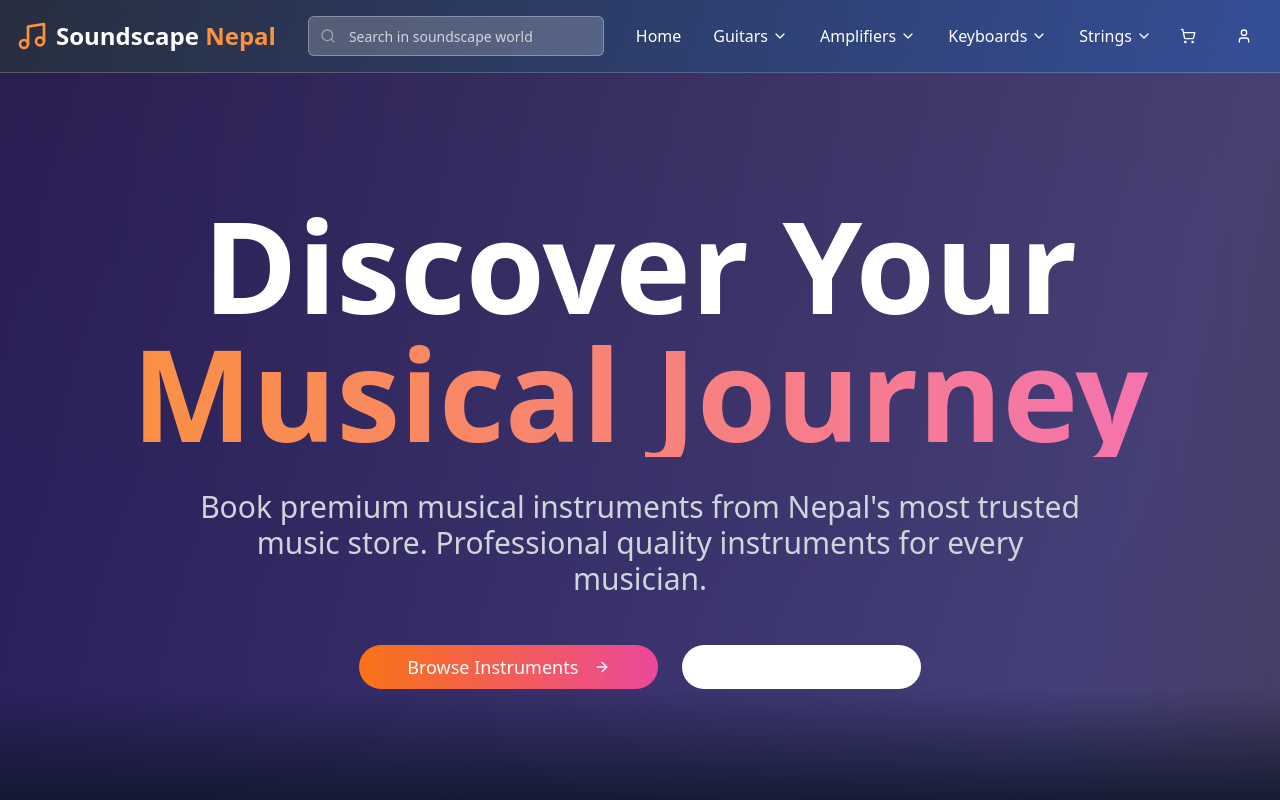
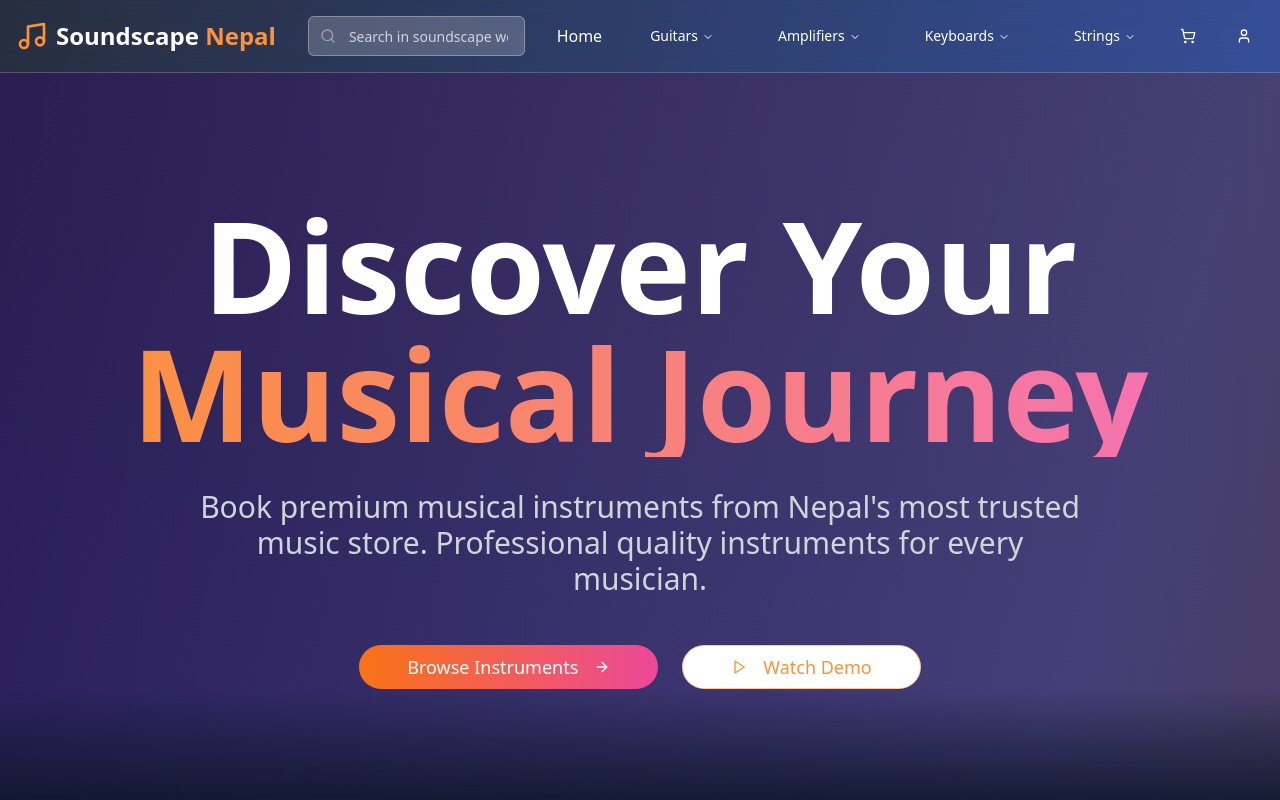
Before and after one commit to aayushf310/soundscape-nepal, a React (Vite) app: page / in a window 1280 px wide. Shown: the top 800 px of the page. Built offline with nearby package versions, Linux system fonts and the light colour scheme.

Commit message:
Fix: Nav menu dropdown and button colors
- Fixed the nav menu dropdown functionality.
- Changed the color of all white buttons to a more relevant color.

```diff
--- a/src/components/Header.tsx
+++ b/src/components/Header.tsx
@@ -3,11 +3,13 @@ import { Search, ShoppingCart, User, Music, ChevronDown } from "lucide-react";
 import { Button } from "@/components/ui/button";
 import { Input } from "@/components/ui/input";
 import {
-  DropdownMenu,
-  DropdownMenuContent,
-  DropdownMenuItem,
-  DropdownMenuTrigger,
-} from "@/components/ui/dropdown-menu";
+  NavigationMenu,
+  NavigationMenuContent,
+  NavigationMenuItem,
+  NavigationMenuLink,
+  NavigationMenuList,
+  NavigationMenuTrigger,
+} from "@/components/ui/navigation-menu";
 
 const Header = () => {
   const navItems = [
@@ -54,21 +56,29 @@ const Header = () => {
           <nav className="hidden md:flex items-center space-x-8">
             <a href="#" className="text-white hover:text-orange-400 transition-colors">Home</a>
 
-            {navItems.map((category) => (
-              <DropdownMenu key={category.title}>
-                <DropdownMenuTrigger className="text-white hover:text-orange-400 transition-colors flex items-center space-x-1 bg-transparent border-none outline-none group">
-                  <span>{category.title}</span>
-                  <ChevronDown className="h-4 w-4 group-hover:rotate-180 transition-transform duration-300" />
-                </DropdownMenuTrigger>
-                <DropdownMenuContent className="bg-white/95 backdrop-blur-md border border-white/20 z-50 shadow-xl rounded-lg">
-                  {category.items.map((item) => (
-                    <DropdownMenuItem key={item} className="text-gray-800 hover:bg-gradient-to-r hover:from-orange-100 hover:to-pink-100 hover:text-orange-600 cursor-pointer transition-all duration-300 rounded-md mx-1">
-                      {item}
-                    </DropdownMenuItem>
-                  ))}
-                </DropdownMenuContent>
-              </DropdownMenu>
-            ))}
+            <NavigationMenu>
+              <NavigationMenuList className="flex space-x-8">
+                {navItems.map((category) => (
+                  <NavigationMenuItem key={category.title}>
+                    <NavigationMenuTrigger className="text-white hover:text-orange-400 transition-colors bg-transparent border-none outline-none data-[state=open]:text-orange-400">
+                      {category.title}
+                    </NavigationMenuTrigger>
+                    <NavigationMenuContent className="min-w-[200px] bg-white/95 backdrop-blur-md border border-white/20 z-50 shadow-xl rounded-lg p-2">
+                      <div className="grid gap-1">
+                        {category.items.map((item) => (
+                          <NavigationMenuLink
+                            key={item}
+                            className="block px-3 py-2 text-gray-800 hover:bg-gradient-to-r hover:from-orange-100 hover:to-pink-100 hover:text-orange-600 cursor-pointer transition-all duration-300 rounded-md"
+                          >
+                            {item}
+                          </NavigationMenuLink>
+                        ))}
+                      </div>
+                    </NavigationMenuContent>
+                  </NavigationMenuItem>
+                ))}
+              </NavigationMenuList>
+            </NavigationMenu>
           </nav>
 
           <div className="flex items-center space-x-4">
--- a/src/components/Hero.tsx
+++ b/src/components/Hero.tsx
@@ -29,7 +29,7 @@ const Hero = () => {
             <Button
               variant="outline"
               size="lg"
-              className="border-white/30 text-white hover:bg-white/10 px-12 py-4 rounded-full text-lg"
+              className="border-orange-400/50 text-orange-400 hover:bg-orange-400/10 hover:border-orange-400 px-12 py-4 rounded-full text-lg transition-all duration-300"
             >
               <Play className="mr-2 h-6 w-6" />
               Watch Demo
--- a/src/components/MoreWaysToSave.tsx
+++ b/src/components/MoreWaysToSave.tsx
@@ -70,7 +70,7 @@ const MoreWaysToSave = () => {
                 </p>
                 <Button
                   variant="outline"
-                  className="bg-white/20 border-white/30 text-white hover:bg-white hover:text-gray-900 transition-all duration-300 rounded-full px-6"
+                  className="bg-orange-500/20 border-orange-400/50 text-orange-300 hover:bg-orange-500 hover:text-white hover:border-orange-500 transition-all duration-300 rounded-full px-6"
                 >
                   {deal.buttonText}
                 </Button>
```
